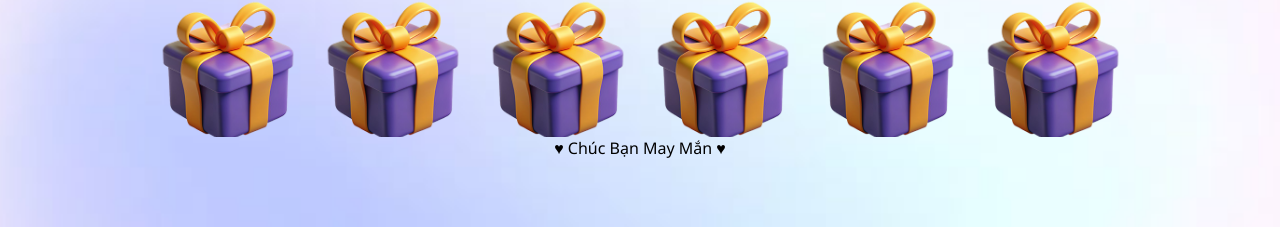
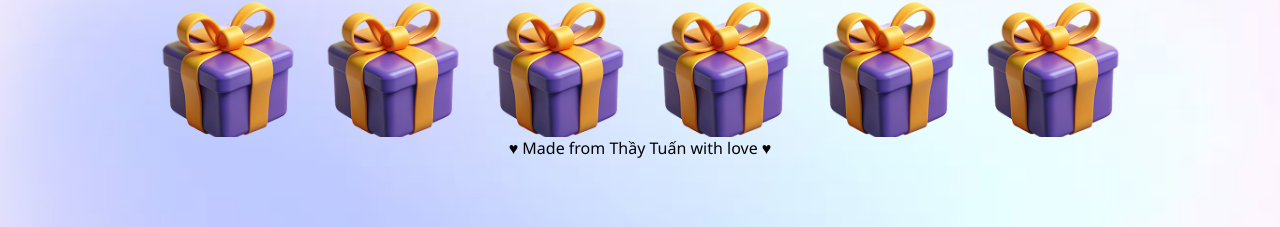
Before and after one commit to minhtuan5991/Gift-Game-V3, a plain HTML site: page frontend/index.html in a window 1280 px wide. Shown: the part 173-400 px from the top of the page. Drawn offline with nearby package versions, Linux system fonts and the light colour scheme; no server answers.

Commit message:
Update index.html

```diff
--- a/frontend/index.html
+++ b/frontend/index.html
@@ -58,7 +58,7 @@ h1{color:#f8312f;font-size:2.5em;margin-bottom:10px}
 <audio id="score9" src="score9.mp3"></audio>
 <audio id="score95" src="score95.mp3"></audio>
 
-<footer>♥ Chúc Bạn May Mắn ♥</footer>
+<footer>♥ Made from Thầy Tuấn with love ♥</footer>
 
 <script>
 
```
